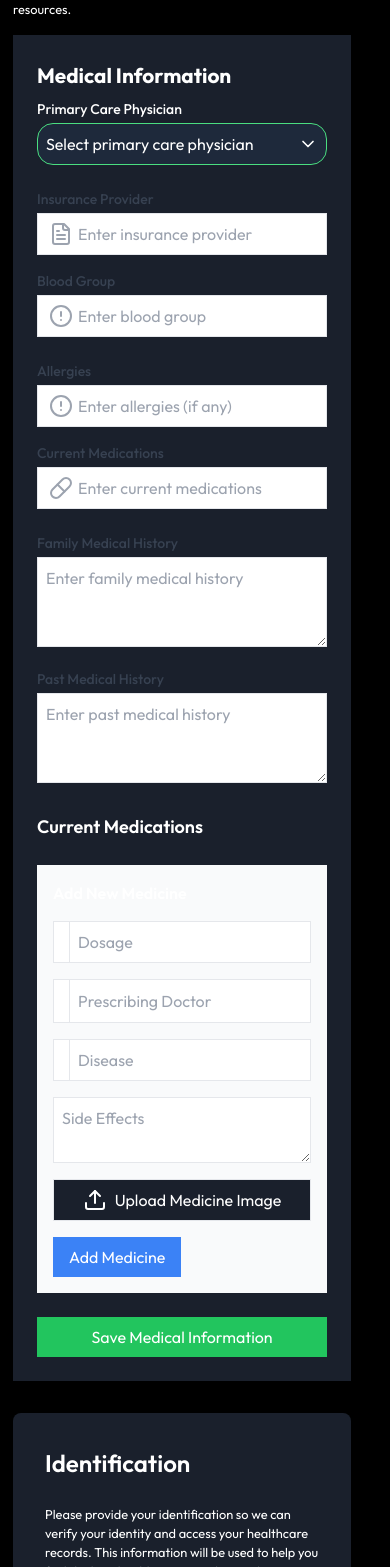
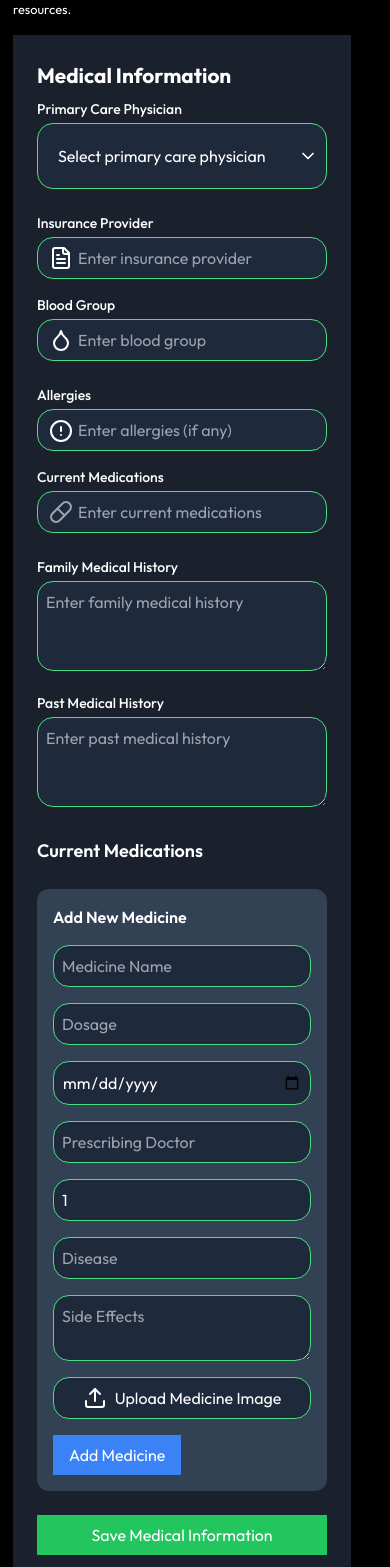
Before and after one commit to CHEGEBB/healthmasterv2, a Next.js app: page /data in a window 390 px wide. Shown: the part 1161-2728 px from the top of the page. Built offline with nearby package versions, Linux system fonts and the light colour scheme.

Commit message:
refactor: Update responsive layout and styling for Bp.scss, schedule.scss, and healthDashboard.scss

```diff
--- a/components/forms/MedicalForm.jsx
+++ b/components/forms/MedicalForm.jsx
@@ -1,12 +1,11 @@
 import React, { useState, useEffect, useRef } from 'react';
 import Image from 'next/image';
-import { User, FileText, AlertCircle, Pill, ChevronDown, Upload, X } from 'lucide-react';
+import { User, FileText, AlertCircle, Pill, ChevronDown, Upload, X, Droplet } from 'lucide-react';
 
 export default function MedicalForm() {
   const [doctors, setDoctors] = useState([
     { id: 1, name: "Dr. Adam Smith", specialty: "General Practice", image: "/assets/images/admin.png" },
     { id: 2, name: "Dr. Emily Johnson", specialty: "Pediatrics", image: "/assets/images/1.png" },
-    // ... add more doctors as needed
   ]);
 
   const [formState, setFormState] = useState({
@@ -98,7 +97,6 @@ export default function MedicalForm() {
       <h2 className="mb-6 text-2xl font-bold text-white">Medical Information</h2>
 
       <form className="space-y-6">
-        {/* Primary Physician Selection */}
         <div className="relative" ref={dropdownRef}>
           <label className="block mb-1 text-sm font-medium text-white">Primary Care Physician</label>
           <div
@@ -120,16 +118,16 @@ export default function MedicalForm() {
                 </div>
               </div>
             ) : (
-              <span className="text-white">Select primary care physician</span>
+              <span className="p-3 text-white">Select primary care physician</span>
             )}
             <ChevronDown className="w-5 h-5 text-white" />
           </div>
           {isDropdownOpen && (
-            <div className="absolute z-10 w-full mt-1 overflow-auto bg-white border rounded-md shadow-lg max-h-60">
+            <div className="absolute z-10 w-full mt-1 overflow-auto border border-green-400 shadow-lg rounded-2xl bg-slate-800 max-h-60">
               {doctors.map((doctor) => (
                 <div
                   key={doctor.id}
-                  className="flex items-center p-2 cursor-pointer hover:bg-gray-100"
+                  className="flex items-center p-2 cursor-pointer hover:bg-gray-700"
                   onClick={() => handleDoctorSelect(doctor)}
                 >
                   <Image
@@ -141,7 +139,7 @@ export default function MedicalForm() {
                   />
                   <div>
                     <div className="font-medium">{doctor.name}</div>
-                    <div className="text-sm text-gray-500">{doctor.specialty}</div>
+                    <div className="text-sm text-white">{doctor.specialty}</div>
                   </div>
                 </div>
               ))}
@@ -149,63 +147,61 @@ export default function MedicalForm() {
           )}
         </div>
 
-        {/* Insurance and Blood Group */}
-        <div className="grid grid-cols-1 gap-4 md:grid-cols-2">
+        <div className="grid grid-cols-1 gap-4 sm:grid-cols-2">
           <div>
-            <label htmlFor="insuranceProvider" className="block mb-1 text-sm font-medium text-gray-700">Insurance Provider</label>
+            <label htmlFor="insuranceProvider" className="block mb-1 text-sm font-medium text-white">Insurance Provider</label>
             <div className="relative">
               <input
                 type="text"
                 id="insuranceProvider"
                 value={formState.insuranceProvider}
                 onChange={handleInputChange}
-                className="w-full p-2 pl-10 border rounded-md"
+                className="w-full p-2 pl-10 border border-green-400 rounded-2xl bg-slate-800"
                 placeholder="Enter insurance provider"
               />
-              <FileText className="absolute text-gray-400 transform -translate-y-1/2 left-3 top-1/2" />
+              <FileText className="absolute text-white transform -translate-y-1/2 left-3 top-1/2" />
             </div>
           </div>
           <div>
-            <label htmlFor="bloodGroup" className="block mb-1 text-sm font-medium text-gray-700">Blood Group</label>
+            <label htmlFor="bloodGroup" className="block mb-1 text-sm font-medium text-white">Blood Group</label>
             <div className="relative">
               <input
                 type="text"
                 id="bloodGroup"
                 value={formState.bloodGroup}
                 onChange={handleInputChange}
-                className="w-full p-2 pl-10 border rounded-md"
+                className="w-full p-2 pl-10 border border-green-400 rounded-2xl bg-slate-800"
                 placeholder="Enter blood group"
               />
-              <AlertCircle className="absolute text-gray-400 transform -translate-y-1/2 left-3 top-1/2" />
+              <Droplet className="absolute text-white transform -translate-y-1/2 left-3 top-1/2" />
             </div>
           </div>
         </div>
 
-        {/* Allergies and Current Medications */}
-        <div className="grid grid-cols-1 gap-4 md:grid-cols-2">
+        <div className="grid grid-cols-1 gap-4 sm:grid-cols-2">
           <div>
-            <label htmlFor="allergies" className="block mb-1 text-sm font-medium text-gray-700">Allergies</label>
+            <label htmlFor="allergies" className="block mb-1 text-sm font-medium text-white">Allergies</label>
             <div className="relative">
               <input
                 type="text"
                 id="allergies"
                 value={formState.allergies}
                 onChange={handleInputChange}
-                className="w-full p-2 pl-10 border rounded-md"
+                className="w-full p-2 pl-10 border border-green-400 rounded-2xl bg-slate-800"
                 placeholder="Enter allergies (if any)"
               />
-              <AlertCircle className="absolute text-gray-400 transform -translate-y-1/2 left-3 top-1/2" />
+              <AlertCircle className="absolute text-white transform-translate-y-1/2 left-3 top-1/4" />
             </div>
           </div>
           <div>
-            <label htmlFor="currentMedications" className="block mb-1 text-sm font-medium text-gray-700">Current Medications</label>
+            <label htmlFor="currentMedications" className="block mb-1 text-sm font-medium text-white">Current Medications</label>
             <div className="relative">
               <input
                 type="text"
                 id="currentMedications"
                 value={formState.currentMedications}
                 onChange={handleInputChange}
-                className="w-full p-2 pl-10 border rounded-md"
+                className="w-full p-2 pl-10 border border-green-400 rounded-2xl bg-slate-800"
                 placeholder="Enter current medications"
               />
               <Pill className="absolute text-gray-400 transform -translate-y-1/2 left-3 top-1/2" />
@@ -213,47 +209,45 @@ export default function MedicalForm() {
           </div>
         </div>
 
-        {/* Family History and Past Medical History */}
-        <div className="grid grid-cols-1 gap-4 md:grid-cols-2">
+        <div className="grid grid-cols-1 gap-4 sm:grid-cols-2">
           <div>
-            <label htmlFor="familyHistory" className="block mb-1 text-sm font-medium text-gray-700">Family Medical History</label>
+            <label htmlFor="familyHistory" className="block mb-1 text-sm font-medium text-white">Family Medical History</label>
             <textarea
               id="familyHistory"
               value={formState.familyHistory}
               onChange={handleInputChange}
-              className="w-full p-2 border rounded-md"
+              className="w-full p-2 border border-green-400 rounded-2xl bg-slate-800"
               rows="3"
               placeholder="Enter family medical history"
             ></textarea>
           </div>
           <div>
-            <label htmlFor="pastMedicalHistory" className="block mb-1 text-sm font-medium text-gray-700">Past Medical History</label>
+            <label htmlFor="pastMedicalHistory" className="block mb-1 text-sm font-medium text-white">Past Medical History</label>
             <textarea
               id="pastMedicalHistory"
               value={formState.pastMedicalHistory}
               onChange={handleInputChange}
-              className="w-full p-2 border rounded-md"
+              className="w-full p-2 border border-green-400 rounded-2xl bg-slate-800"
               rows="3"
               placeholder="Enter past medical history"
             ></textarea>
           </div>
         </div>
 
-        {/* Medicines List */}
         <div>
           <h3 className="mb-2 text-lg font-semibold">Current Medications</h3>
           <div className="space-y-4">
             {medicines.map((medicine, index) => (
-              <div key={index} className="relative p-4 rounded-lg bg-gray-50">
+              <div key={index} className="relative p-4 rounded-lg bg-slate-800">
                 <button
                   onClick={() => removeMedicine(index)}
                   className="absolute text-red-500 top-2 right-2 hover:text-red-700"
                 >
                   <X className="w-5 h-5" />
                 </button>
-                <div className="flex items-center mb-2">
+                <div className="flex flex-col mb-2 sm:flex-row sm:items-center">
                   {medicine.image && (
-                    <Image src={medicine.image} alt={medicine.name} width={50} height={50} className="mr-4 rounded" />
+                    <Image src={medicine.image} alt={medicine.name} width={50} height={50} className="mb-2 rounded sm:mb-0 sm:mr-4" />
                   )}
                   <div>
                     <h4 className="font-semibold">{medicine.name}</h4>
@@ -270,16 +264,16 @@ export default function MedicalForm() {
           </div>
         </div>
 
-        <div className="p-4 rounded-lg bg-gray-50">
+        <div className="p-4 border-green-400 rounded-xl bg-slate-700">
           <h4 className="mb-4 font-semibold">Add New Medicine</h4>
-          <div className="grid grid-cols-1 gap-4 md:grid-cols-2">
+          <div className="grid grid-cols-1 gap-4 sm:grid-cols-2">
             <input
               type="text"
               name="name"
               value={newMedicine.name}
               onChange={handleMedicineChange}
               placeholder="Medicine Name"
-              className="w-full p-2 border rounded-md"
+              className="w-full p-2 border border-green-400 rounded-2xl bg-slate-800"
             />
             <input
               type="text"
@@ -287,14 +281,14 @@ export default function MedicalForm() {
               value={newMedicine.dosage}
               onChange={handleMedicineChange}
               placeholder="Dosage"
-              className="w-full p-2 border rounded-md"
+              className="w-full p-2 border border-green-400 rounded-2xl bg-slate-800"
             />
             <input
               type="date"
               name="prescribedDate"
               value={newMedicine.prescribedDate}
               onChange={handleMedicineChange}
-              className="w-full p-2 border rounded-md"
+              className="w-full p-2 border border-green-400 rounded-2xl bg-slate-800"
             />
             <input
               type="text"
@@ -302,7 +296,7 @@ export default function MedicalForm() {
               value={newMedicine.doctor}
               onChange={handleMedicineChange}
               placeholder="Prescribing Doctor"
-              className="w-full p-2 border rounded-md"
+              className="w-full p-2 border border-green-400 rounded-2xl bg-slate-800"
             />
             <input
               type="number"
@@ -310,7 +304,7 @@ export default function MedicalForm() {
               value={newMedicine.frequency}
               onChange={handleMedicineChange}
               placeholder="Frequency per day"
-              className="w-full p-2 border rounded-md"
+              className="w-full p-2 border border-green-400 rounded-2xl bg-slate-800"
             />
             <input
               type="text"
@@ -318,17 +312,17 @@ export default function MedicalForm() {
               value={newMedicine.disease}
               onChange={handleMedicineChange}
               placeholder="Disease"
-              className="w-full p-2 border rounded-md"
+              className="w-full p-2 border border-green-400 rounded-2xl bg-slate-800"
             />
             <textarea
               name="sideEffects"
               value={newMedicine.sideEffects}
               onChange={handleMedicineChange}
               placeholder="Side Effects"
-              className="w-full col-span-2 p-2 border rounded-md"
+              className="w-full col-span-1 p-2 border border-green-400 sm:col-span-2 rounded-2xl bg-slate-800"
               rows="2"
             ></textarea>
-            <div className="col-span-2">
+            <div className="col-span-1 sm:col-span-2">
               <input
                 type="file"
                 onChange={handleImageUpload}
@@ -338,7 +332,7 @@ export default function MedicalForm() {
               />
               <label
                 htmlFor="medicine-image-upload"
-                className="flex items-center justify-center p-2 border rounded-md cursor-pointer bg-[#1a202c] hover:bg-gray-50"
+                className="flex items-center justify-center p-2 border border-green-400 cursor-pointer hover:bg-gray-500 rounded-2xl bg-slate-800"
               >
                 <Upload className="mr-2" />
                 Upload Medicine Image
@@ -354,7 +348,6 @@ export default function MedicalForm() {
           </button>
         </div>
 
-        {/* Submit Button */}
         <div>
           <button
             type="submit"
```
